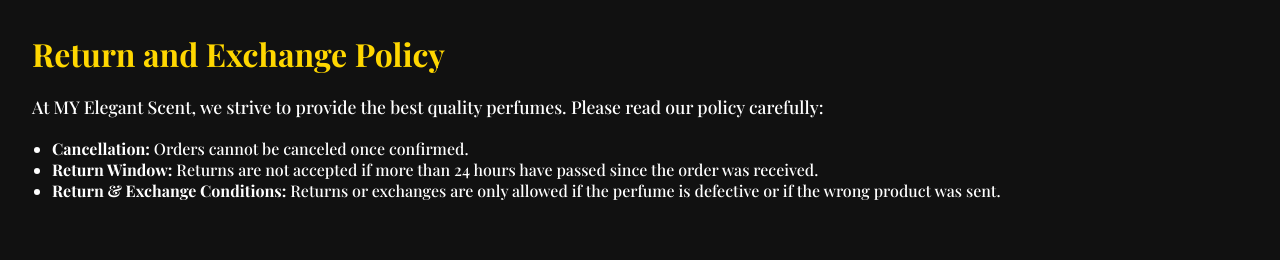
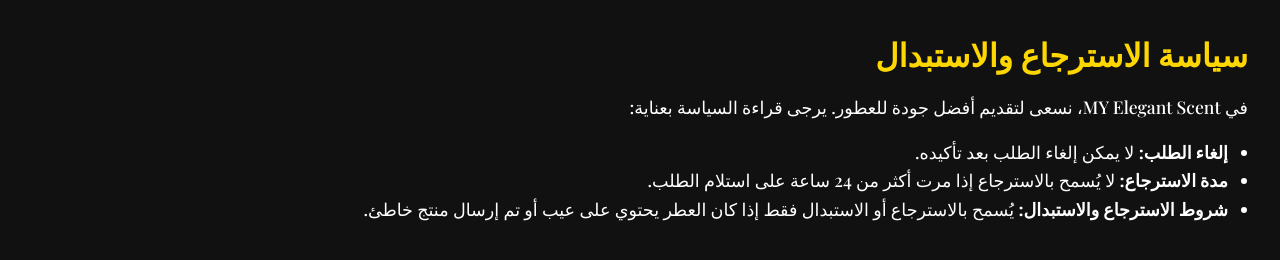
Before and after one commit to EY-Scents/EY-Scents, a plain HTML site: page return-policy.html in a window 1280 px wide. Drawn offline with nearby package versions, Linux system fonts and the light colour scheme.

Commit message:
Update return-policy.html

```diff
--- a/return-policy.html
+++ b/return-policy.html
@@ -1,9 +1,9 @@
 <!DOCTYPE html>
-<html lang="en">
+<html lang="ar">
 <head>
   <meta charset="UTF-8" />
   <meta name="viewport" content="width=device-width, initial-scale=1" />
-  <title>Return and Exchange Policy - MY Elegant Scent</title>
+  <title>سياسة الاسترجاع والاستبدال - MY Elegant Scent</title>
   <link href="https://fonts.googleapis.com/css2?family=Playfair+Display:wght@500;700&display=swap" rel="stylesheet" />
   <style>
     body {
@@ -11,29 +11,31 @@
       color: #fff;
       font-family: 'Playfair Display', serif;
       margin: 2rem;
+      direction: rtl;
+      text-align: right;
     }
     h1 {
       color: #ffd700;
       margin-bottom: 1rem;
     }
-    p {
+    p, ul {
       font-size: 1.1rem;
       line-height: 1.6;
     }
     ul {
       margin-top: 1rem;
       list-style-type: disc;
-      padding-left: 20px;
+      padding-right: 20px;
     }
   </style>
 </head>
 <body>
-  <h1>Return and Exchange Policy</h1>
-  <p>At MY Elegant Scent, we strive to provide the best quality perfumes. Please read our policy carefully:</p>
+  <h1>سياسة الاسترجاع والاستبدال</h1>
+  <p>في MY Elegant Scent، نسعى لتقديم أفضل جودة للعطور. يرجى قراءة السياسة بعناية:</p>
   <ul>
-    <li><strong>Cancellation:</strong> Orders cannot be canceled once confirmed.</li>
-    <li><strong>Return Window:</strong> Returns are not accepted if more than 24 hours have passed since the order was received.</li>
-    <li><strong>Return & Exchange Conditions:</strong> Returns or exchanges are only allowed if the perfume is defective or if the wrong product was sent.</li>
+    <li><strong>إلغاء الطلب:</strong> لا يمكن إلغاء الطلب بعد تأكيده.</li>
+    <li><strong>مدة الاسترجاع:</strong> لا يُسمح بالاسترجاع إذا مرت أكثر من 24 ساعة على استلام الطلب.</li>
+    <li><strong>شروط الاسترجاع والاستبدال:</strong> يُسمح بالاسترجاع أو الاستبدال فقط إذا كان العطر يحتوي على عيب أو تم إرسال منتج خاطئ.</li>
   </ul>
 </body>
 </html>
```
